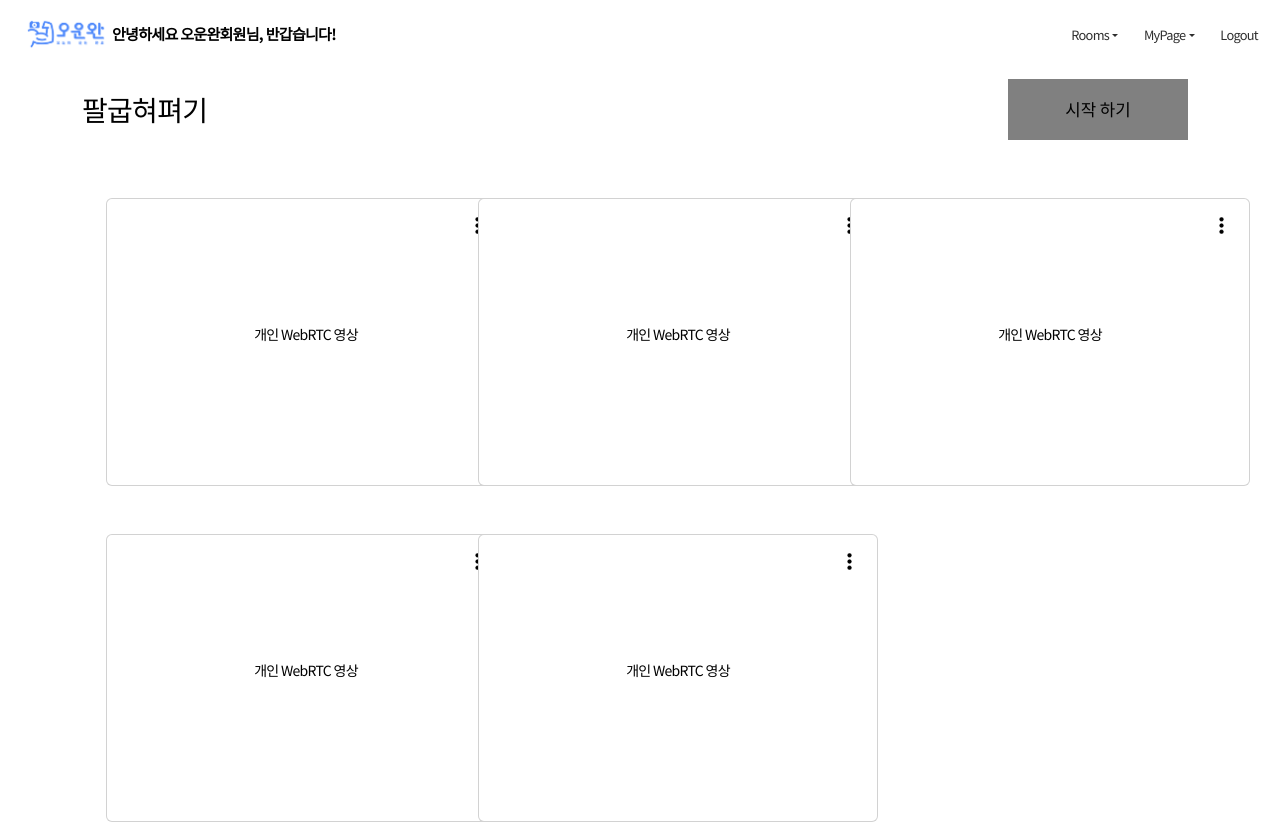
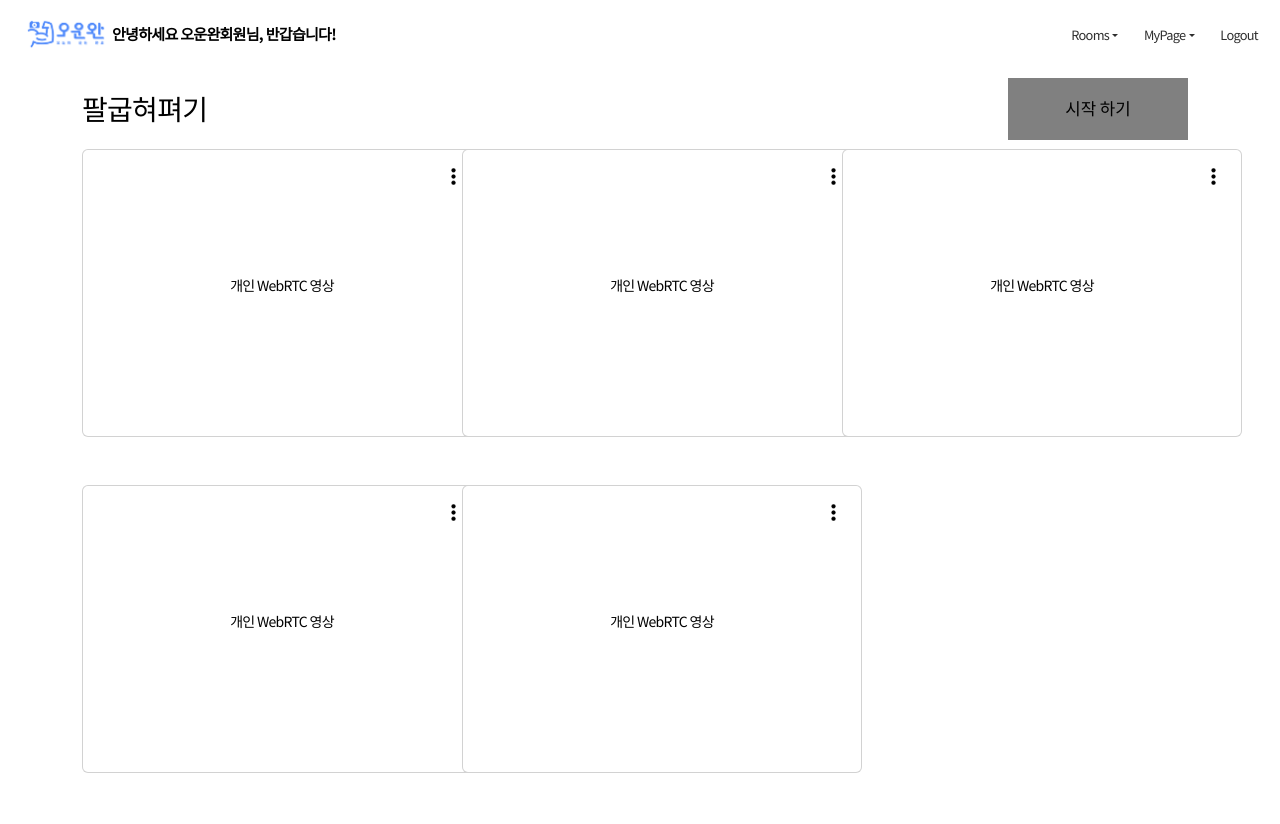
Before and after one commit to junojam/owo, a Vue app in the folder frontend/owo/: page /competition in a window 1280 px wide. Shown: the top 824 px of the page. Built offline with nearby package versions, Linux system fonts and the light colour scheme; a web font is replaced by a local one.

Commit message:
[F] CH_Room

```diff
--- a/frontend/owo/src/components/Room/WebRTC.vue
+++ b/frontend/owo/src/components/Room/WebRTC.vue
@@ -2,7 +2,7 @@
     <div>
         <div class="card me-3 d-flex justify-content-center align-items-center"
         style="width: 25rem; height:18rem;">
-          <img onclick="get_out()" id="img" src="@/assets/icon/more.png" alt="">
+          <img onclick="get_out" id="img" src="@/assets/icon/more.png" alt="">
         <div>
             <p>개인 WebRTC 영상</p>
         </div>
@@ -27,9 +27,6 @@ export default {
   moundted() {},
   unmounted() {},
   methods: {
-    get_out() {
-      alert('hello');
-    },
   },
 };
 </script>
--- a/frontend/owo/src/views/Room/competition.vue
+++ b/frontend/owo/src/views/Room/competition.vue
@@ -1,13 +1,12 @@
 <template>
-  <div class="container">
-    <div class="d-flex">
-      <div style="width:100%;">
-        <div class="d-flex justify-content-between align-items-center" >
+  <div class="container-wrap d-flex justify-content-center">
+      <div>
+        <div class="container d-flex justify-content-between align-items-center"
+        style="height:80px;">
           <h3 class="m-0">팔굽혀펴기</h3>
           <Timer/>
         </div>
-        <div class="container d-flex justify-content-between mt-5">
-          <div class="container">
+        <div class="container d-flex align-items-start justify-content-between">
           <div class="row">
             <WebRTC v-if="false" class="col-lg-4 mb-5"></WebRTC>
             <WebRTC class="col-4 mb-5"></WebRTC>
@@ -16,8 +15,6 @@
             <WebRTC class="col-4 mb-5"></WebRTC>
             <WebRTC class="col-4 mb-5"></WebRTC>
             <RoomButton></RoomButton>
-            </div>
-          </div>
           </div>
         </div>
       </div>
@@ -51,7 +48,4 @@ div {
   color:black;
 }
 
-.container {
-  width:1600px;
-}
 </style>
```
Lines whose indentation alone changed are shown as unchanged.
